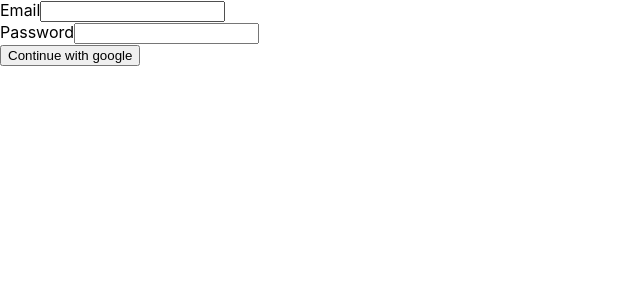
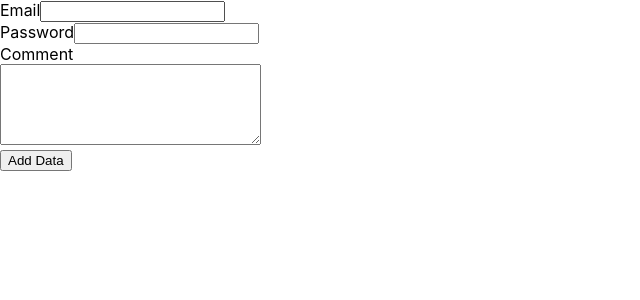
Before and after one commit to shiv2k0/firebase, a React (Create React App) app: page / in a window 1280 px wide. Shown: the top 300 px of the page, without its empty margins (0-640 px from the left). Built offline with nearby package versions, Linux system fonts and the light colour scheme.

Commit message:
Create data and store it to Firestore ,Crud

```diff
--- a/src/App.js
+++ b/src/App.js
@@ -1,25 +1,27 @@
 import { useState } from "react";
-import { app } from "./firebaseConfig";
-import { getAuth, GoogleAuthProvider ,signInWithPopup  } from "firebase/auth";
+import { app, database } from "./firebaseConfig";
+import { collection, addDoc } from "firebase/firestore";
 
+// Make sure to enable Cloud firestore on firebase to store data
 
 function App() {
-  let auth = getAuth(app);
-  const googleProvider = new GoogleAuthProvider();
   const [data, setData] = useState({});
+  const collectionRef = collection(database, "user");
   const handleChange = (event) => {
     const newInput = { [event.target.name]: event.target.value };
     setData({ ...data, ...newInput });
   };
   const handleSubmit = () => {
-    signInWithPopup(auth,googleProvider)
-      .then((response) => {
-        console.log(response.user);
-        alert("New User Added")
-      })
-      .catch((err) => {
-        alert(err.message);
-      });
+    addDoc(collectionRef, {
+      email: data.email,
+      password: data.password,
+      comment: data.comment
+    }).then(()=>{
+      alert("Data added successfully")
+    }).catch(err=>{
+      alert(err.message)
+    })
+    console.log("Clicked")
   };
   return (
     <div className="App">
@@ -34,7 +36,18 @@ function App() {
         onChange={handleChange}
       />
       <br />
-      <button onClick={handleSubmit}>Continue with google</button>
+      <label htmlFor="comment" >Comment</label>
+      <br />
+      <textarea
+        name="comment"
+        id="comment"
+        cols="30"
+        rows="5"
+        onChange={handleChange}
+      ></textarea>
+
+      <br />
+      <button onClick={handleSubmit}>Add Data</button>
     </div>
   );
 }
--- a/src/firebaseConfig.js
+++ b/src/firebaseConfig.js
@@ -1,5 +1,6 @@
 
 import { initializeApp } from "firebase/app";
+import {getFirestore} from "firebase/firestore"
 
 
 const firebaseConfig = {
@@ -12,3 +13,4 @@ const firebaseConfig = {
 };
 
 export const app = initializeApp(firebaseConfig);
+export const database = getFirestore(app )
```
